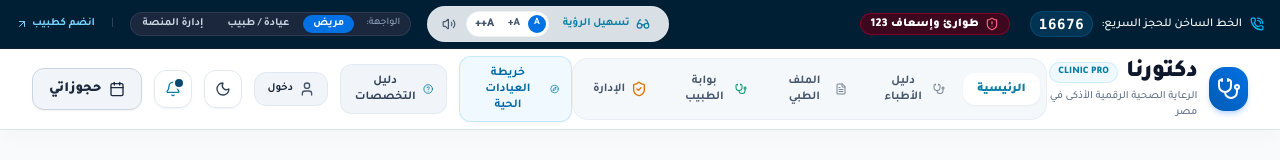
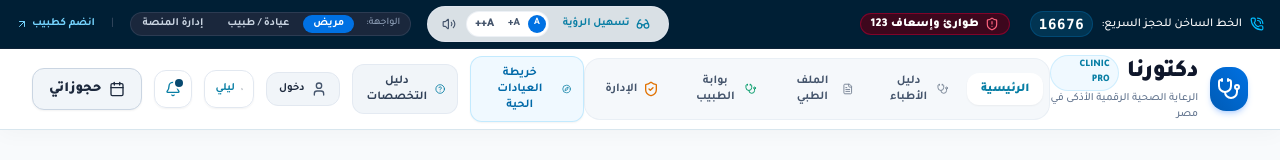
Before and after one commit to hamo236/carepro, a React (Vite) app: page / in a window 1280 px wide. Shown: the top 160 px of the page. Built offline with nearby package versions, Linux system fonts and the light colour scheme; no server answers.

Commit message:
Add quick top bar theme switch

```diff
--- a/src/components/Header.tsx
+++ b/src/components/Header.tsx
@@ -347,14 +347,16 @@ export const Header: React.FC<HeaderProps> = ({
               id="btn-theme-toggle"
               type="button"
               onClick={toggleTheme}
-              className="p-2.5 text-slate-700 dark:text-slate-200 hover:text-[#0066b2] dark:hover:text-sky-300 hover:bg-slate-100 dark:bg-slate-800 dark:hover:bg-slate-700 rounded-xl transition-all cursor-pointer border border-slate-200 dark:border-slate-700 shadow-xs active:scale-95"
-              title={theme === 'dark' ? 'التحويل للوضع الطبيعي (النهاري)' : 'التحويل للوضع الليلي'}
+              aria-label={theme === 'dark' ? 'التحويل للوضع الصباحي' : 'التحويل للوضع الليلي'}
+              className="flex items-center justify-center gap-1.5 min-w-11 p-2.5 text-slate-700 dark:text-slate-200 hover:text-[#0066b2] dark:hover:text-sky-300 hover:bg-slate-100 dark:bg-slate-800 dark:hover:bg-slate-700 rounded-xl transition-colors cursor-pointer border border-slate-200 dark:border-slate-700 shadow-xs active:scale-95"
+              title={theme === 'dark' ? 'التحويل للوضع الصباحي' : 'التحويل للوضع الليلي'}
             >
               {theme === 'dark' ? (
                 <Sun className="w-4 h-4 text-amber-300 fill-amber-300/20" />
               ) : (
-                <Moon className="w-4 h-4 text-slate-700" />
+                <Moon className="w-4 h-4 text-slate-700 dark:text-slate-200" />
               )}
+              <span className="hidden sm:inline text-[11px] font-bold">{theme === 'dark' ? 'صباحي' : 'ليلي'}</span>
             </button>
 
             {/* Notification bell */}
```
